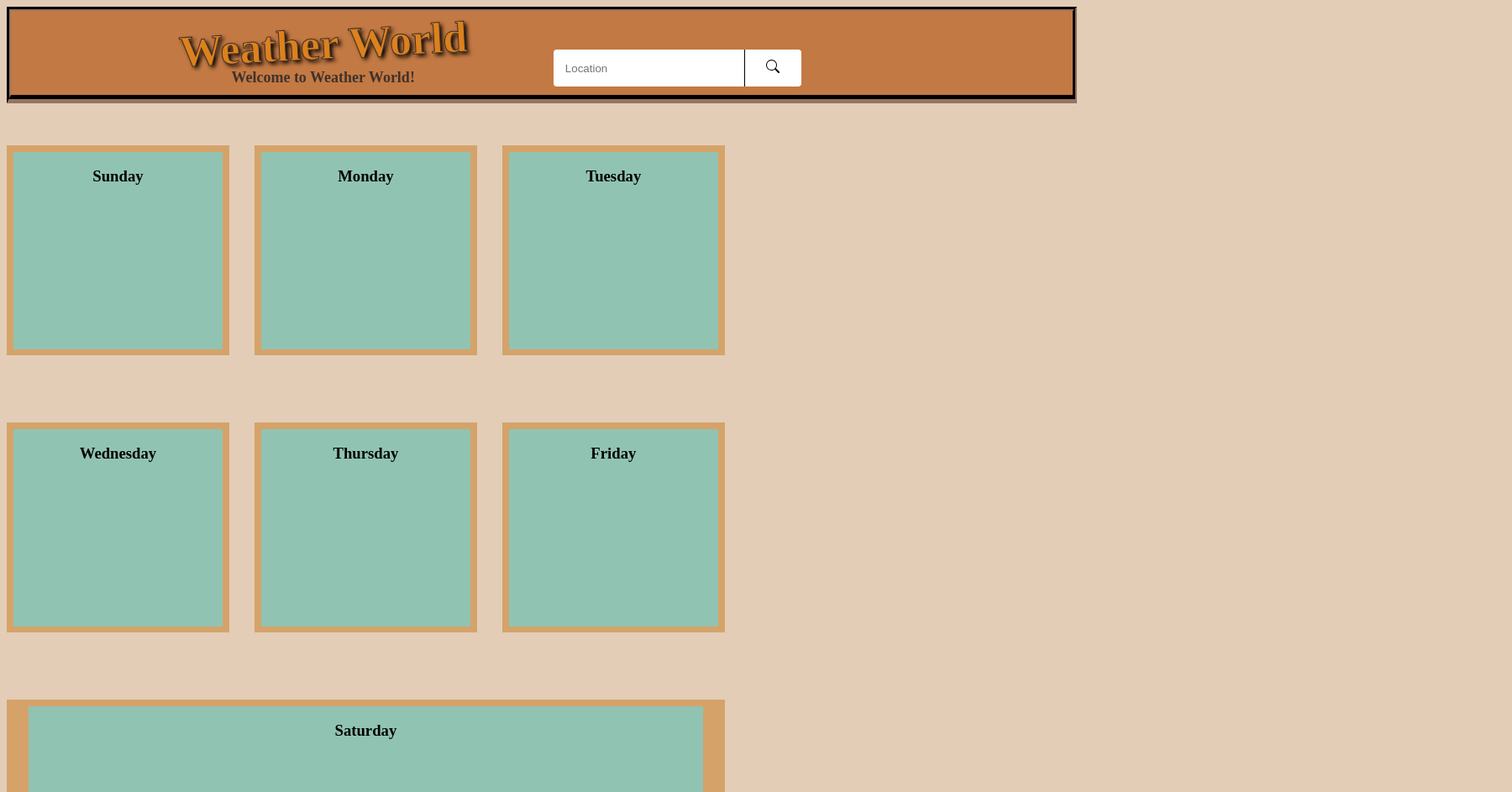
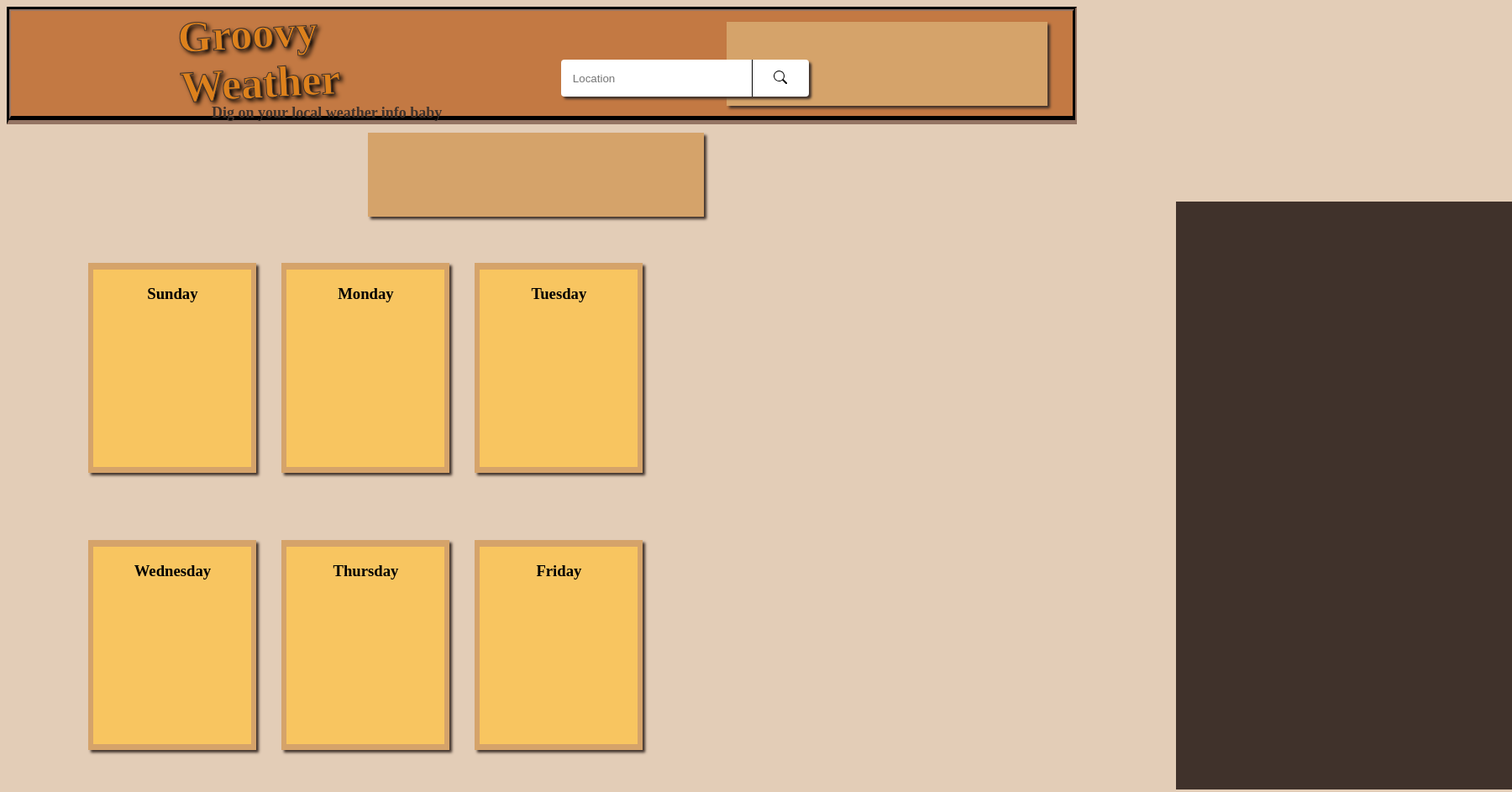
Before and after one commit to ChazCoats98/Chaz-Coats-weather-application, a plain HTML site: page index.html in a window 1280 px wide. Shown: the top 943 px of the page at 84% size, 1800 px wide, since content can reach past the window. Drawn offline with Linux system fonts and the light colour scheme; a web font is replaced by a local one.

Commit message:
finishing up page layout/CSS

```diff
--- a/assets/css/style.css
+++ b/assets/css/style.css
@@ -6,6 +6,7 @@
     --tan: #e3cdb7;
     --cream: #d5a36a;
     --blue: #91c3b3;
+    --yellow: #f8c560;
 }
 
 body {
@@ -26,7 +27,7 @@ h1 {
     display: flex;
     justify-items: start;
     align-items: center;
-    height: 100px;
+    height: 125px;
     width: 100%;
     background-color: var(--lightbrown);
     border: groove var(--darkbrown);
@@ -60,6 +61,7 @@ h1 {
     border-radius: 4px 4px 4px 4px;
     position: relative;
     height: 44px;
+    box-shadow: 3px 3px 3px var(--darkbrown);
 }
 
 .searchBoxInner {
@@ -116,6 +118,7 @@ h1 {
     display: flex;
     flex-wrap: wrap;
     width: 70%;
+    justify-content: center;
 }
 
 .weatherBackground {
@@ -128,7 +131,9 @@ h1 {
     text-align: center;
     margin: 50px 30px 30px 0px;
     height: 250px;
+    max-width: 200px;
     background-color: var(--cream);
+    box-shadow: 3px 3px 3px var(--darkbrown);
 }
 
 .weatherInner {
@@ -136,5 +141,39 @@ h1 {
     display: flex;
     width: 94%;
     height: 94%;
-    background-color: var(--blue);
+    background-color: var(--yellow);
 }
+
+.newsBox {
+    position: absolute;
+    display: flex;
+    top: 240px;
+    left: 1400px;
+    background-color: #40322b;
+    width: 400px;
+    height: 700px;
+}
+
+.newsDisp {
+
+}
+
+#advertBox1 {
+    display: flex;
+    width: 400px;
+    height: 100px;
+    background-color: var(--cream);
+    margin-left: auto;
+    margin-right: 30px;
+    box-shadow: 3px 3px 3px var(--darkbrown);
+
+}
+
+#advertBox2 {
+    display: flex;
+    width: 400px;
+    height: 100px;
+    background-color: var(--cream);
+    box-shadow: 3px 3px 3px var(--darkbrown);
+    margin: 10px 0px 5px 430px;
+}
--- a/index.html
+++ b/index.html
@@ -10,8 +10,8 @@
 <body>
     <header class="headerBox">
         <div class="headerInner">
-            <h1>Weather World</h1>
-            <h2 class="subheader">Welcome to Weather World!</h2>
+            <h1>Groovy Weather</h1>
+            <h2 class="subheader">Dig on your local weather info baby</h2>
         </div>
         <div class="alignBox">
             <div class="searchBox">
@@ -34,7 +34,13 @@
                 </div>
             </div>
         </div>
+        <div id="advertBox1">
+            <div class="advertInner" id="advert1"></div>
+        </div>
     </header>
+    <div id="advertBox2">
+        <div class="advertInner" id="advert2"></div>
+    </div>
     <div class="weatherDisp">
         <div class="weatherBackground" id="dispSun">
             <div class="weatherInner">
@@ -72,6 +78,12 @@
             </div>
         </div>
     </div>
+    <div class="newsBox">
+        <div class="newsDisp" id="news1"></div>
+        <div class="newsDisp" id="news2"></div>
+        <div class="newsDisp" id="news3"></div>
+        <div class="newsDisp" id="news4"></div>
+    </div>
     <script src="./assets/js/script.js"></script>
 </body>
 </html>
```
